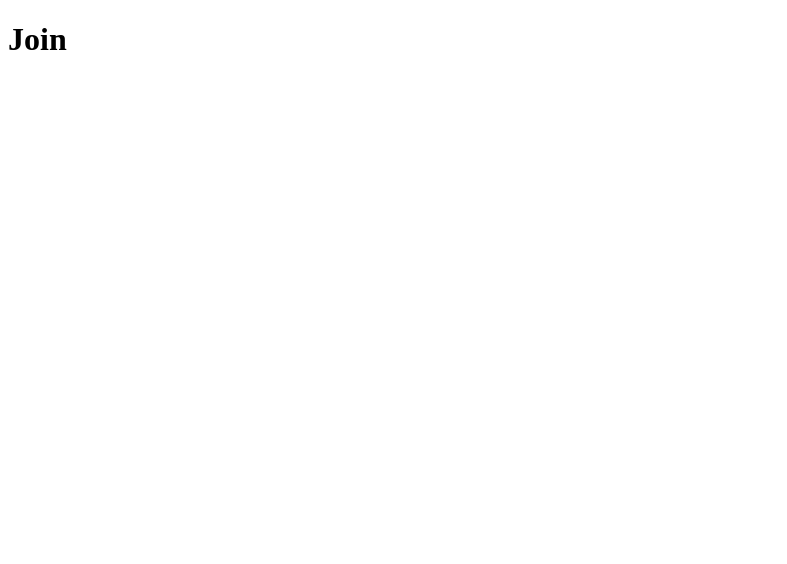
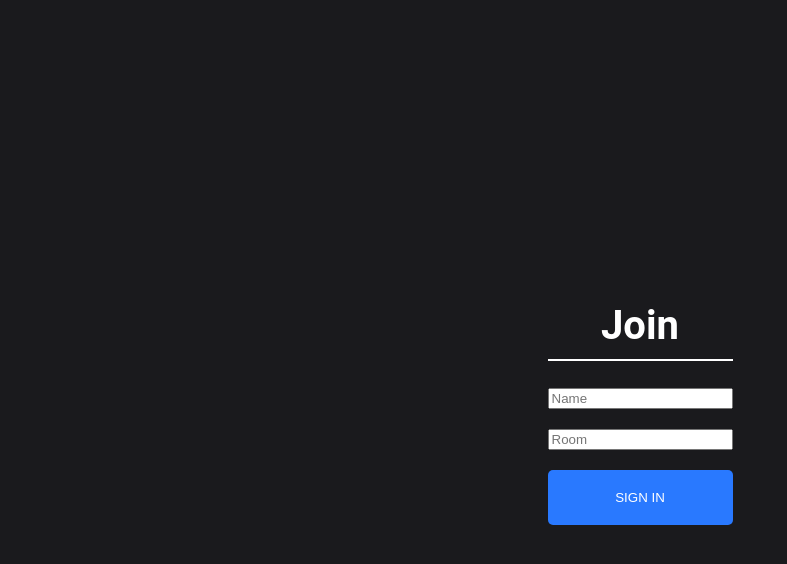
Before and after one commit to m0rphtail/Babble, a React (Create React App) app in the folder client/: page / in a window 1280 px wide. Shown: the top 564 px of the page, without its empty margins (0-787 px from the left). Built offline with nearby package versions, Linux system fonts and the light colour scheme.

Commit message:
make join page

```diff
--- a/client/src/App.js
+++ b/client/src/App.js
@@ -2,8 +2,8 @@
 
 import { BrowserRouter as Router, Route } from 'react-router-dom';
 
-import Join from './components/Join';
-import Chat from './components/Chat';
+import Join from './components/Join/Join';
+import Chat from './components/Chat/Chat';
 
 const App = () => (
     <Router>
--- a/client/src/components/Chat.js
+++ /dev/null
@@ -1,9 +0,0 @@
-import React from 'react';
-
-const Chat = () => {
-    return (
-        <h1> Chat</h1>
-    )
-}
-
-export default Chat;
--- /dev/null
+++ b/client/src/components/Chat/Chat.js
@@ -0,0 +1,11 @@
+import React, {useState, useEffect} from 'react';
+import queryString from 'query-string';
+import io from 'socket.io-client';
+
+const Chat = () => {
+    return (
+        <h1> Chat</h1>
+    )
+}
+
+export default Chat;
--- a/client/src/components/Join.js
+++ /dev/null
@@ -1,9 +0,0 @@
-import React from 'react';
-
-const Join = () => {
-    return (
-        <h1> Join</h1>
-    )
-}
-
-export default Join;
--- /dev/null
+++ b/client/src/components/Join/Join.css
@@ -0,0 +1,71 @@
+html, body {
+    font-family: 'Roboto', sans-serif;
+    padding: 0;
+    margin: 0;
+  }
+
+  #root {
+    height: 100vh;
+  }
+
+  * {
+    box-sizing: border-box;
+  }
+
+  .joinOuterContainer {
+    display: flex;
+    justify-content: center;
+    text-align: center;
+    height: 100vh;
+    align-items: center;
+    background-color: #1A1A1D;
+  }
+
+  .joinInnerContainer {
+    width: 20%;
+  }
+
+  .joinInput {
+    border-radius: 0;
+    padding: 15px 20px;
+    width: 100%;
+  }
+
+  .heading {
+    color: white;
+    font-size: 2.5em;
+    padding-bottom: 10px;
+    border-bottom: 2px solid white;
+  }
+
+  .button {
+      color: #fff !important;
+      text-transform: uppercase;
+      text-decoration: none;
+      background: #2979FF;
+      padding: 20px;
+      border-radius: 5px;
+      display: inline-block;
+      border: none;
+      width: 100%;
+  }
+
+  .mt-20 {
+    margin-top: 20px;
+  }
+
+  @media (min-width: 320px) and (max-width: 480px) {
+    .joinOuterContainer {
+      height: 100%;
+    }
+
+    .joinInnerContainer {
+      width: 90%;
+    }
+
+
+  }
+
+  button:focus {
+    outline: 0;
+  }
--- /dev/null
+++ b/client/src/components/Join/Join.js
@@ -0,0 +1,24 @@
+import React, {useState} from 'react';
+import {Link} from 'react-router-dom';
+
+import './Join.css';
+
+const Join = () => {
+    const [name, setName] = useState('');
+    const [room, setRoom] = useState('');
+
+    return (
+        <div className = "joinOuterContainer">
+            <div className = "JoinInnerContainer">
+                <h1 className = "heading">Join</h1>
+                <div><input placeholder="Name" className="JoinInput" type="text" onChange={(event) => setName(event.target.value)} /></div>
+                <div><input placeholder="Room" className="JoinInput mt-20" type="text" onChange={(event) => setRoom(event.target.value)} /></div>
+                <Link onClick={event => (!name || !room) ? event.preventDefault() : null} to={'/chat?name='+name+'&room='+room}>
+                    <button className="button mt-20" type="submit">Sign In</button>
+                </Link>
+            </div>
+        </div>
+    )
+}
+
+export default Join;
```
Also changed, not shown: client/src/components/Chat/Chat.css (added).
